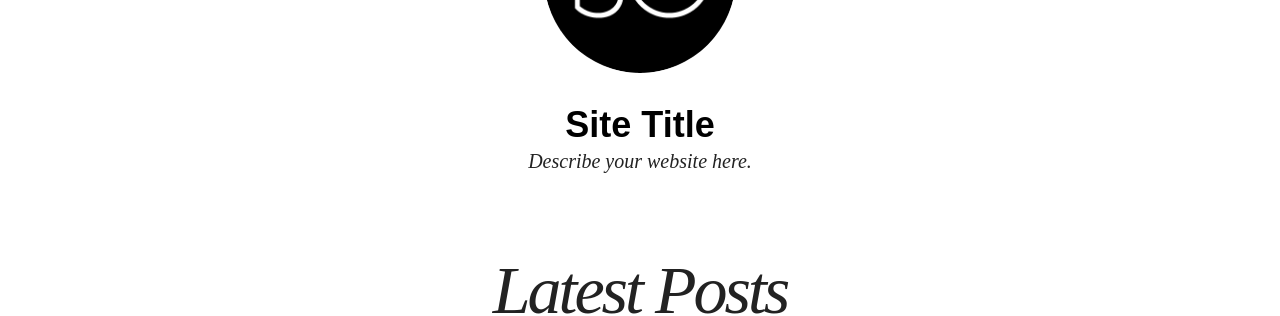
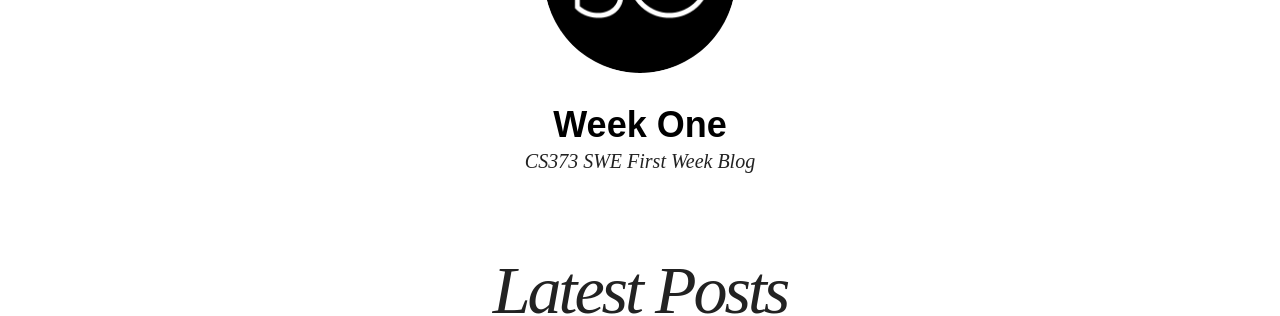
Before and after one commit to dshimo/cs373_blogger, a Jekyll site: the page built from index.html, in a window 1280 px wide and 1400 px high. Shown: the part 222-538 px from the top of the window. Built offline with Jekyll 4.4.1, drawn with Linux system fonts in a browser that asks for light colours; nearby versions of some CDN libraries; some of the changed text lies outside the part shown.

Commit message:
Photo added?

```diff
--- a/_config.yml
+++ b/_config.yml
@@ -1,11 +1,11 @@
 # Site wide configuration
 
-title: Site Title
+title: Week One
 locale: en_US
-description: Describe your website here.
+description: CS373 SWE First Week Blog
 logo: site-logo.png
 search: true
-url: http://localhost:4000
+url: https://github.io/dshimo/cs373_blogger/
 
 # Jekyll configuration
 
@@ -36,9 +36,9 @@ exclude: ["lib", "config.rb", "Capfile", "config", "log", "Rakefile", "Rakefile.
 
 # Site owner
 owner:
-  name: Your Name
-  avatar: bio-photo.jpg
-  email: you@email.com
+  name: David Shi
+  avatar: headshot.png
+  email: dshi@utexas.edu
   disqus-shortname:
   twitter: #username
   facebook: #username
```
